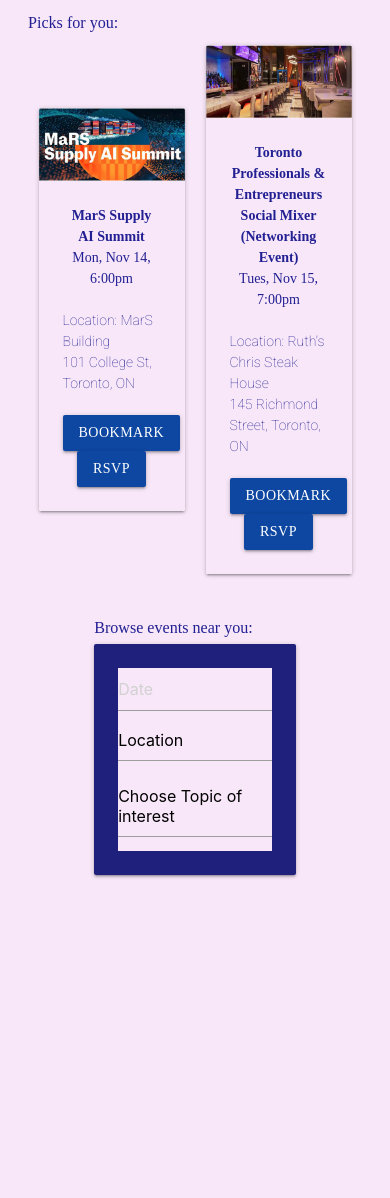
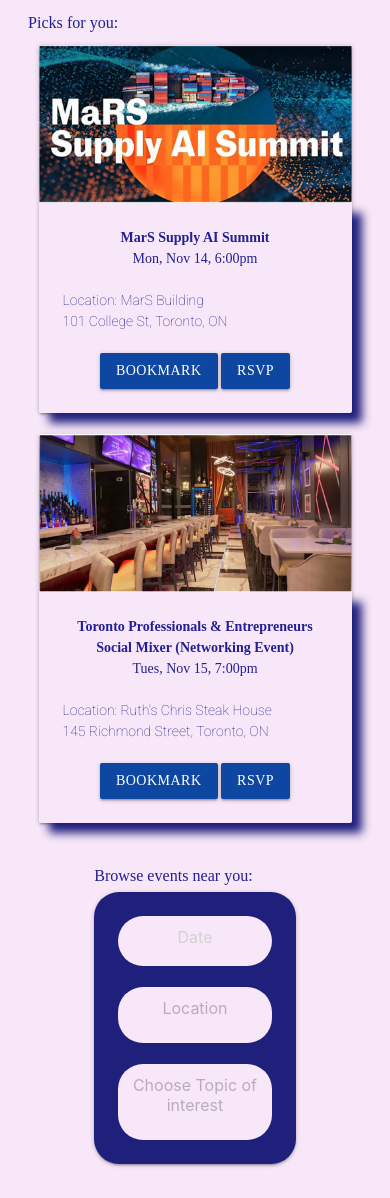
Before and after one commit to chanjongpak/charlotte-project, a Django app: page / in a window 390 px wide. Shown: the part 200-1398 px from the top of the page. Before the commit the page ends 1078 px from the top, so only its background shows below. Run offline with Django 4.2, Linux system fonts and the light colour scheme.

Commit message:
added responsive design to home.html forreals this time

```diff
--- a/main_app/static/css/style.css
+++ b/main_app/static/css/style.css
@@ -34,17 +34,27 @@ body {
 
 .bg {
   background-color: #f8e7f8;
+  border-radius: 25px;
 }
 
 #card-color {
   background-color: #1f1f7c;
-}
-
-.input-field input[type="text"].valid {
-  border-bottom: 1px solid #000;
-  box-shadow: 0 1px 0 0 #000;
+  border-radius: 25px;
 }
 
 .input-field label {
   color: #000;
 }
+
+.shadow {
+  box-shadow: #1f1f7c 10px 10px 10px;
+}
+
+#textarea1 {
+  opacity: 0.25;
+  border-bottom: none;
+}
+
+#no-bottom-border {
+  border-bottom: none;
+}
--- a/main_app/templates/home.html
+++ b/main_app/templates/home.html
@@ -1,13 +1,13 @@
 {% extends 'base.html' %} {% block content %}
 <body id="home">
   <h6>Picks for you:</h6>
-  <div class="row valign-wrapper">
-    <div class="col s6">
+  <div class="row">
+    <div class="col s12 m5 offset-m1">
       <div class="card">
         <div class="card-image">
           <img src="../static/images/mars-summit-ss.png" />
         </div>
-        <div class="card-content bg">
+        <div class="card-content bg shadow">
           <p id="title" class="center">MarS Supply AI Summit</p>
           <p class="center">Mon, Nov 14, 6:00pm</p>
           <br />
@@ -21,12 +21,12 @@
         </div>
       </div>
     </div>
-    <div class="col s6">
+    <div class="col s12 m5 offset-m1">
       <div class="card">
         <div class="card-image">
           <img src="../static/images/toronto-professionals-mixer-ss.png" />
         </div>
-        <div class="card-content bg">
+        <div class="card-content bg shadow">
           <p id="title" class="center">
             Toronto Professionals & Entrepreneurs Social Mixer (Networking
             Event)
@@ -45,15 +45,23 @@
     </div>
   </div>
 
+
+
   <div class="row">
     <div class="col s8 offset-s2">
       <h6>Browse events near you:</h6>
       <div class="card" id="card-color">
-        <div class="card-content">
+        <div class="card-content ">
             <div class="bg">
-                <input type="text" class="datepicker" placeholder="Date"></input>
-                <textarea id="textarea1" class="materialize-textarea">Location</textarea>
-                <textarea id="textarea1" class="materialize-textarea">Choose Topic of interest</textarea>
+              <input type="text" class="datepicker center" placeholder="Date" id="no-bottom-border"></input>
+            </div>
+            <br/>
+            <div class="bg">
+              <textarea id="textarea1" class="materialize-textarea center">Location</textarea>
+            </div>
+              <br/>
+            <div class="bg">
+              <textarea id="textarea1" class="materialize-textarea center">Choose Topic of interest</textarea>
             </div>
         </div>
       </div>
@@ -68,6 +76,7 @@
       format: "yyyy-mm-dd",
       setDefaultDate: true,
       autoClose: true,
+      opacity: 1,
     });
   });
 </script>
```
Also changed, not shown: db.sqlite3.
